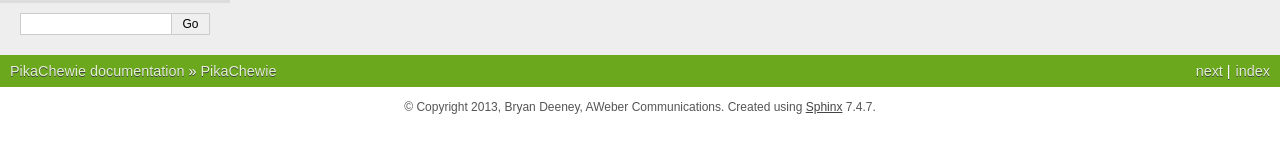
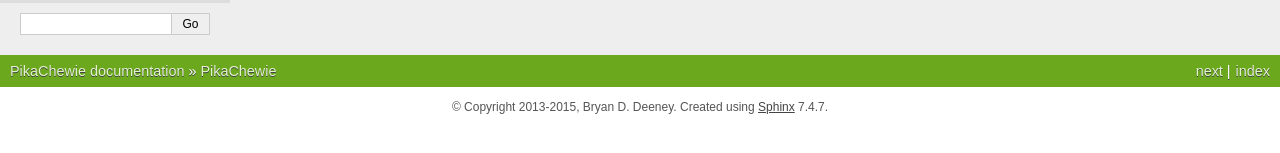
Before and after one commit to bdeeney/PikaChewie, a Sphinx documentation site: the page built from doc/source/index.rst, in a window 1280 px wide. Shown: the part 307-460 px from the top of the page. Built offline with Sphinx 7.4.7, drawn with Linux system fonts in a browser that asks for light colours; the version number could not be read and is left out.

Commit message:
Update copyright info

```diff
--- a/doc/source/conf.py
+++ b/doc/source/conf.py
@@ -33,7 +33,7 @@ extensions = [
     'sphinx.ext.ifconfig',
 ]
 
-copyright = '2013, Bryan Deeney, AWeber Communications'
+copyright = '2013-2015, Bryan D. Deeney'
 pygments_style = 'sphinx'
 
 templates_path = ['_templates']
```
